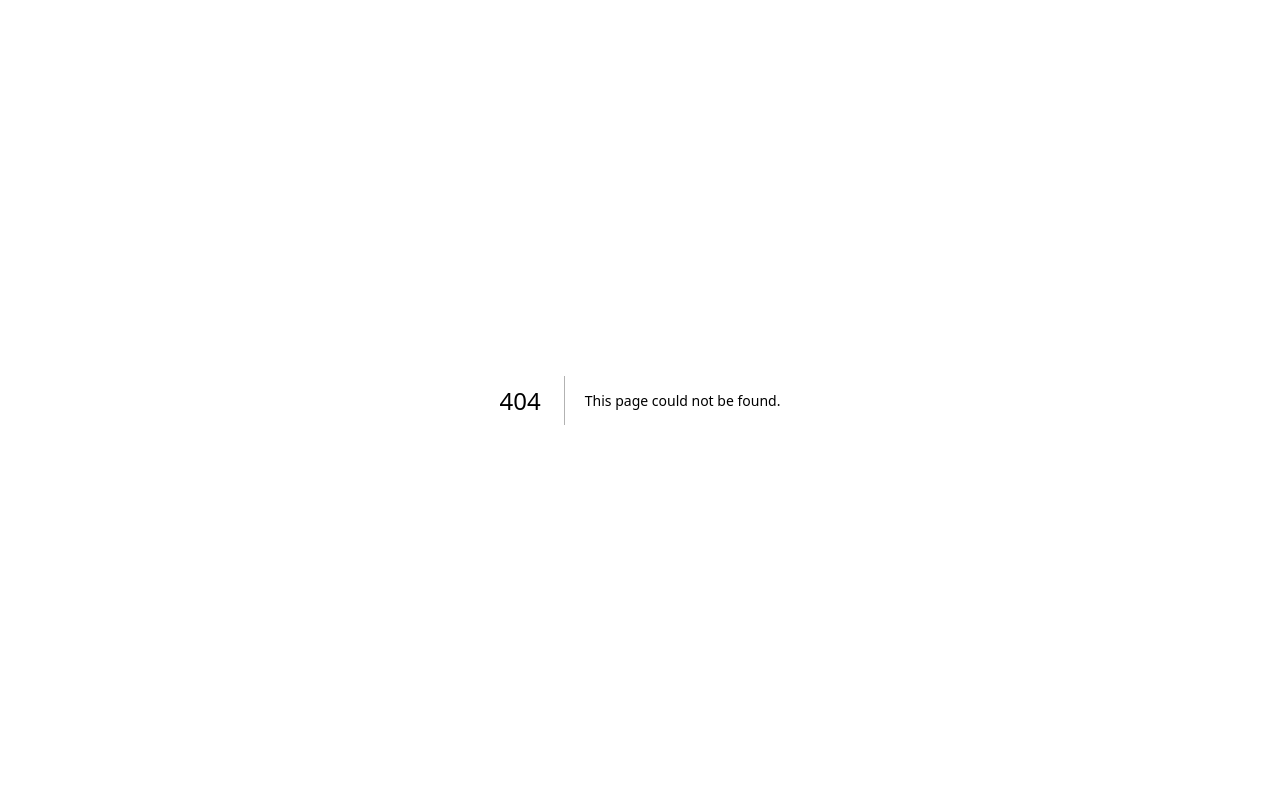
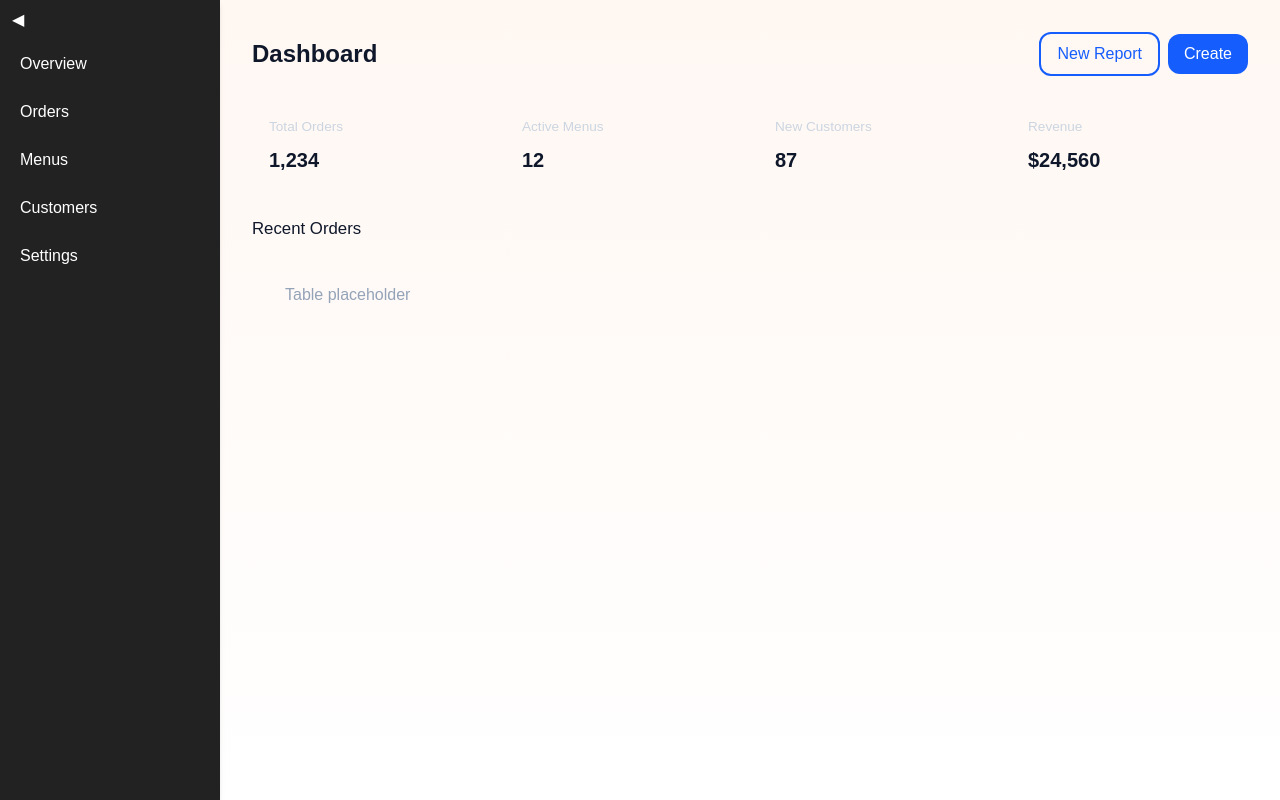
Before and after one commit to nandanSrivastava/Zestro, a Next.js app: page /dashboard in a window 1280 px wide. Before the commit this address had no page. Built offline with nearby package versions, Linux system fonts and the light colour scheme.

Commit message:
sidebar component of dashboard module

```diff
--- /dev/null
+++ b/src/app/dashboard/dashboard.module.css
@@ -0,0 +1,69 @@
+.root {
+  display: flex;
+}
+
+.main {
+  margin-left: 220px; /* match sidebar width when expanded */
+  padding: 2rem;
+  width: 100%;
+  min-height: 100vh;
+  background: var(--background);
+}
+
+.header {
+  display: flex;
+  align-items: center;
+  justify-content: space-between;
+  margin-bottom: 1.5rem;
+}
+
+.title {
+  font-size: 1.5rem;
+  font-weight: 700;
+}
+
+.grid {
+  display: grid;
+  grid-template-columns: repeat(auto-fit, minmax(200px, 1fr));
+  gap: 1rem;
+  margin-bottom: 1.5rem;
+}
+
+.card {
+  background: rgba(255, 255, 255, 0.03);
+  border: 1px solid rgba(255, 255, 255, 0.04);
+  padding: 1rem;
+  border-radius: 8px;
+}
+
+.cardTitle {
+  font-size: 0.85rem;
+  color: var(--muted, #cbd5e1);
+}
+
+.cardValue {
+  font-size: 1.25rem;
+  font-weight: 700;
+  margin-top: 0.5rem;
+}
+
+.tableSection {
+  margin-top: 1rem;
+}
+
+.sectionTitle {
+  font-size: 1.05rem;
+  margin-bottom: 0.5rem;
+}
+
+.tablePlaceholder {
+  background: rgba(255, 255, 255, 0.02);
+  border: 1px dashed rgba(255, 255, 255, 0.03);
+  padding: 2rem;
+  border-radius: 8px;
+  color: var(--muted, #94a3b8);
+}
+
+.actions > :not(:first-child) {
+  margin-left: 0.5rem;
+}
--- /dev/null
+++ b/src/app/dashboard/page.js
@@ -0,0 +1,86 @@
+import React from "react";
+import Sidebar from "../../components/common/Sidebar";
+import Button from "../../components/common/Button";
+
+import styles from "./dashboard.module.css";
+
+const NAV_ITEMS = [
+  { label: "Overview", icon: "🏠" },
+  { label: "Orders", icon: "📦" },
+  { label: "Menus", icon: "🍽️" },
+  { label: "Customers", icon: "👥" },
+  { label: "Settings", icon: "⚙️" },
+];
+
+const STATS = [
+  { key: "totalOrders", label: "Total Orders", value: 1234 },
+  { key: "activeMenus", label: "Active Menus", value: 12 },
+  { key: "newCustomers", label: "New Customers", value: 87 },
+  { key: "revenue", label: "Revenue", value: 24560, currency: true },
+];
+
+export const metadata = {
+  title: "Zestro — Dashboard",
+  description: "Dashboard — Zestro admin overview",
+};
+
+const numberFormatter = new Intl.NumberFormat(undefined, {
+  maximumFractionDigits: 0,
+});
+
+const currencyFormatter = new Intl.NumberFormat(undefined, {
+  style: "currency",
+  currency: "USD",
+  maximumFractionDigits: 0,
+});
+
+function formatValue(stat) {
+  if (stat.currency) return currencyFormatter.format(stat.value);
+  return numberFormatter.format(stat.value);
+}
+
+export default function Page() {
+  return (
+    <div className={styles.root}>
+      <Sidebar items={NAV_ITEMS} />
+
+      <main className={styles.main} aria-labelledby="dashboard-title">
+        <header className={styles.header}>
+          <h1 id="dashboard-title" className={styles.title}>
+            Dashboard
+          </h1>
+          <div className={styles.actions}>
+            <Button variant="outline" size="md" aria-label="Create new report">
+              New Report
+            </Button>
+            <Button variant="primary" size="md" aria-label="Create item">
+              Create
+            </Button>
+          </div>
+        </header>
+
+        <section className={styles.grid} aria-label="Overview cards">
+          {STATS.map((stat) => (
+            <article
+              key={stat.key}
+              className={styles.card}
+              aria-labelledby={`${stat.key}-title`}
+            >
+              <h2 id={`${stat.key}-title`} className={styles.cardTitle}>
+                {stat.label}
+              </h2>
+              <p className={styles.cardValue}>{formatValue(stat)}</p>
+            </article>
+          ))}
+        </section>
+
+        <section className={styles.tableSection}>
+          <h2 className={styles.sectionTitle}>Recent Orders</h2>
+          <div className={styles.tablePlaceholder} role="status">
+            Table placeholder
+          </div>
+        </section>
+      </main>
+    </div>
+  );
+}
--- /dev/null
+++ b/src/components/common/Sidebar.js
@@ -0,0 +1,41 @@
+'use client';
+
+import React, { useState } from "react";
+
+const Sidebar = ({ items }) => {
+  const [collapsed, setCollapsed] = useState(false);
+
+  return (
+    <nav
+      className={`${
+        collapsed ? "w-[60px]" : "w-[220px]"
+      } fixed top-0 left-0 h-screen bg-[#222] text-white shadow-md overflow-hidden transition-all duration-300`}
+      aria-label="Main sidebar"
+    >
+      <button
+        onClick={() => setCollapsed(!collapsed)}
+        aria-label={collapsed ? "Expand sidebar" : "Collapse sidebar"}
+        aria-expanded={!collapsed}
+        className="w-full text-left px-3 py-2 text-white bg-transparent border-0 cursor-pointer focus:outline-none focus:ring-2 focus:ring-offset-2 focus:ring-white"
+      >
+        {collapsed ? "▶" : "◀"}
+      </button>
+
+      <ul className="list-none p-0 m-0">
+        {items &&
+          items.map((item, idx) => (
+            <li
+              key={idx}
+              className="px-5 py-3 truncate cursor-pointer whitespace-nowrap overflow-hidden text-ellipsis"
+              role="button"
+              tabIndex={0}
+            >
+              {collapsed ? item.icon || item.label[0] : item.label}
+            </li>
+          ))}
+      </ul>
+    </nav>
+  );
+};
+
+export default Sidebar;
```
